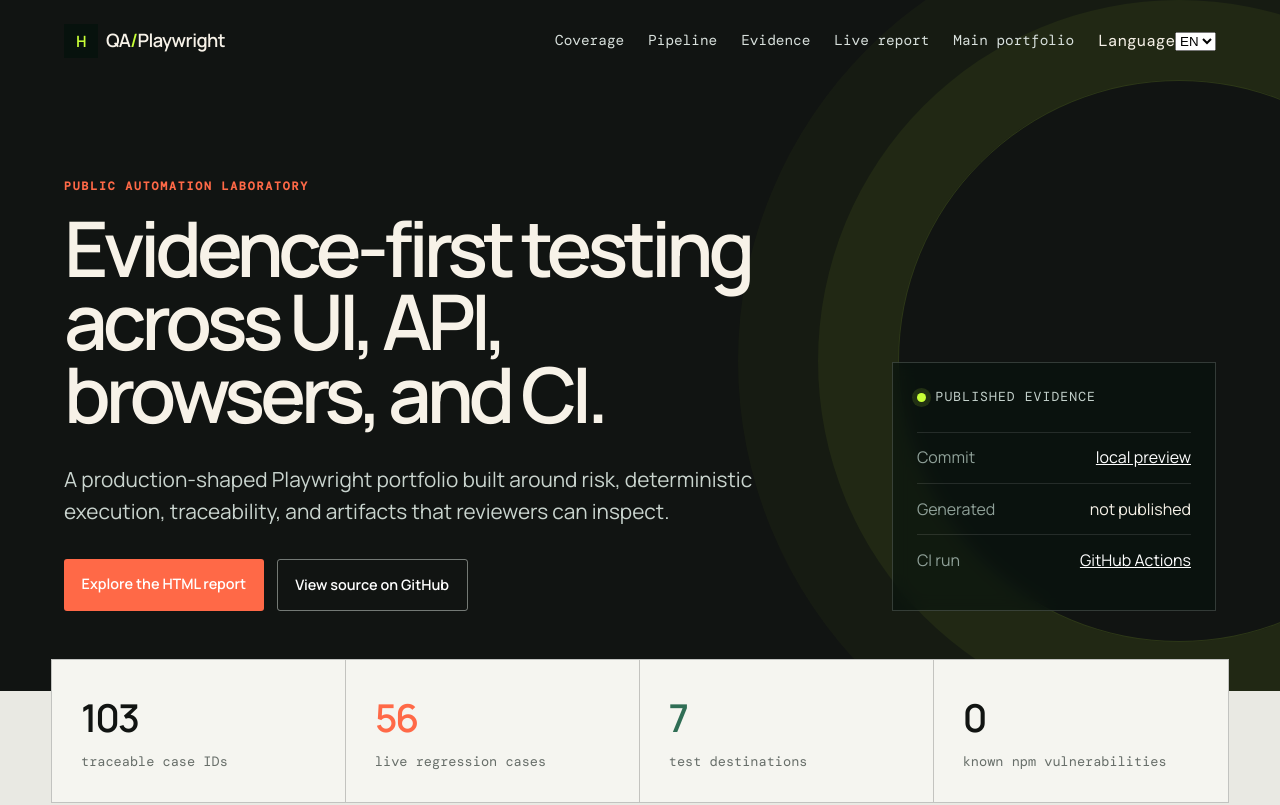
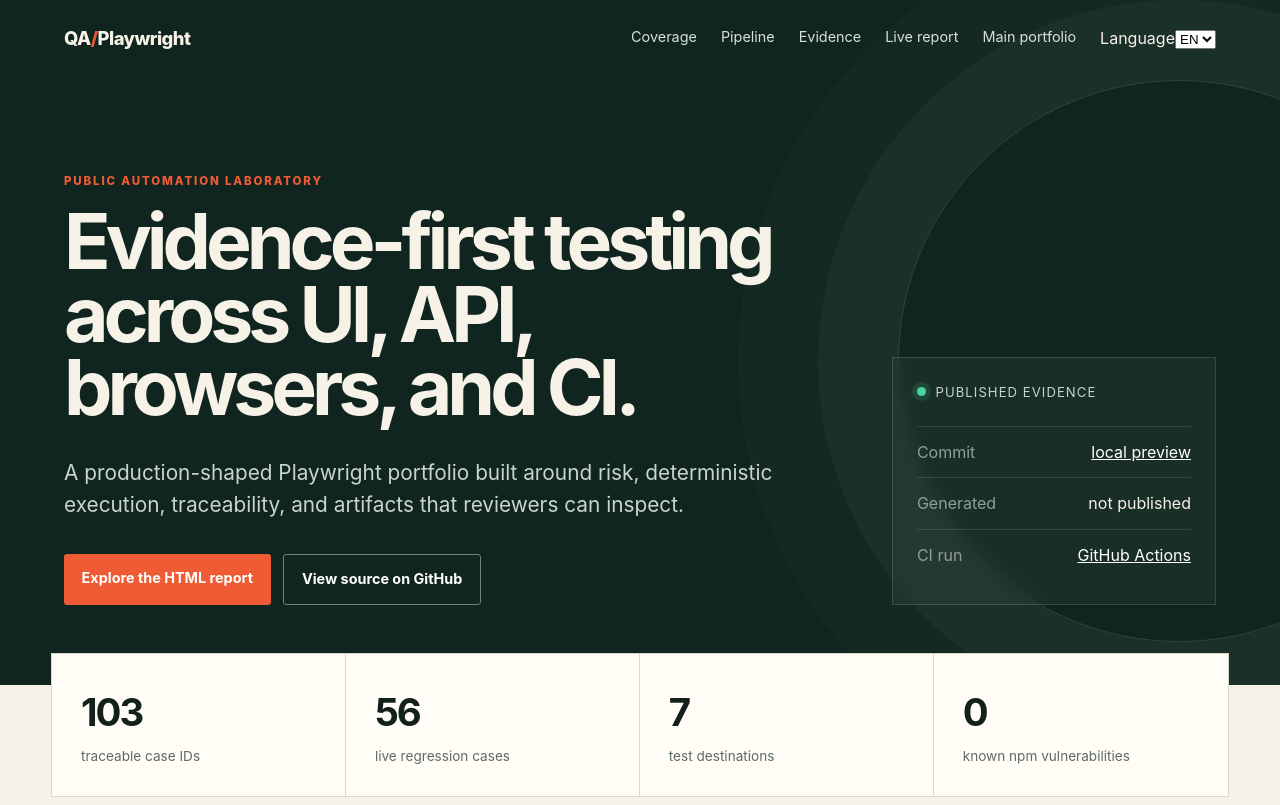
Before and after one commit to Hernan-dh/playwright_automation, a website: page portfolio/index.html in a window 1280 px wide. Shown: the top 805 px of the page. Drawn offline with nearby package versions, Linux system fonts and the light colour scheme; no server answers; a web font is replaced by a local one.

Commit message:
Revert "feat(portfolio): add custom brand styling and typography"
This reverts commit 2cf2424bd00f21cb78028eaae2f1fd69138f3787.

```diff
--- a/portfolio/brand.css
+++ /dev/null
@@ -1,39 +0,0 @@
-/* Shared visual language with Hernán de Haro Portfolio and AI Operations Desk. */
-:root {
-  --ink: #111412;
-  --muted: #676e69;
-  --paper: #e9e9e3;
-  --card: #f5f5f0;
-  --line: rgb(17 20 18 / 22%);
-  --accent: #ff6947;
-  --green: #c7ff37;
-  --dark: #111412;
-  --mono: "DM Mono", monospace;
-  --sans: "Manrope", sans-serif;
-}
-
-body { font-family: var(--sans); }
-.hero { background: var(--dark); }
-.hero::after { border-color: rgb(199 255 55 / 15%); box-shadow: 0 0 0 80px rgb(199 255 55 / 6%), 0 0 0 160px rgb(199 255 55 / 3%); }
-.brand::before { content: "H"; display: inline-grid; width: 34px; height: 34px; margin-right: .5rem; place-items: center; background: #07120d; color: var(--green); font: 500 16px var(--mono); }
-.brand span { color: var(--green); }
-.nav-links, .eyebrow, .status-line, .metrics span, .pipeline p, .privacy-note, footer { font-family: var(--mono); }
-.eyebrow { color: var(--accent); }
-.primary { background: var(--accent); }
-.secondary { border-color: rgb(238 243 238 / 45%); }
-.run-card { border-color: rgb(238 243 238 / 18%); background: rgb(7 18 13 / 62%); }
-.pulse { background: var(--green); box-shadow: 0 0 0 5px rgb(199 255 55 / 13%); }
-.metrics { background: var(--card); border-color: var(--line); }
-.metrics article { border-color: var(--line); }
-.metrics strong { color: var(--ink); font-family: var(--sans); }
-.metrics article:nth-child(2) strong { color: var(--accent); }
-.metrics article:nth-child(3) strong { color: #2f6e55; }
-.capability-grid, .capability-grid article { border-color: var(--line); }
-.capability-grid span { color: var(--accent); font-family: var(--mono); }
-.pipeline-section { background: #d7d8d0; }
-.pipeline li > span { background: var(--dark); color: var(--green); font-family: var(--mono); }
-.evidence-grid a { background: var(--dark); border: 1px solid rgb(199 255 55 / 18%); }
-.evidence-grid a:hover { border-color: var(--green); }
-.evidence-grid span { color: var(--green); }
-.runner-status, .site-picker select { border-color: var(--line); background: var(--card); }
-.site-picker select:focus { outline-color: var(--accent); }
--- a/portfolio/index.html
+++ b/portfolio/index.html
@@ -3,7 +3,7 @@
 <head>
   <meta charset="utf-8"><meta name="viewport" content="width=device-width, initial-scale=1">
   <meta name="description" content="Public Playwright QA automation portfolio with executable evidence, traces, CI, and cross-browser coverage.">
-  <title>Playwright QA Engineering Portfolio</title><link rel="preconnect" href="https://fonts.googleapis.com"><link rel="preconnect" href="https://fonts.gstatic.com" crossorigin><link href="https://fonts.googleapis.com/css2?family=DM+Mono:wght@300;400;500&family=Manrope:wght@400;500;600&display=swap" rel="stylesheet"><link rel="stylesheet" href="styles.css"><link rel="stylesheet" href="integration.css"><link rel="stylesheet" href="brand.css">
+  <title>Playwright QA Engineering Portfolio</title><link rel="stylesheet" href="styles.css"><link rel="stylesheet" href="integration.css">
 </head>
 <body>
   <a class="skip-link" href="#main">Skip to content</a>
```
